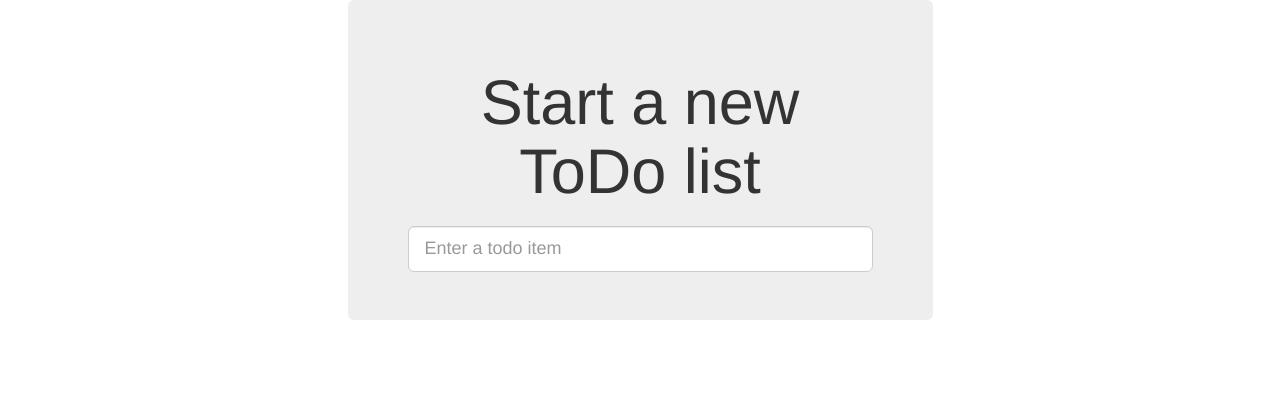
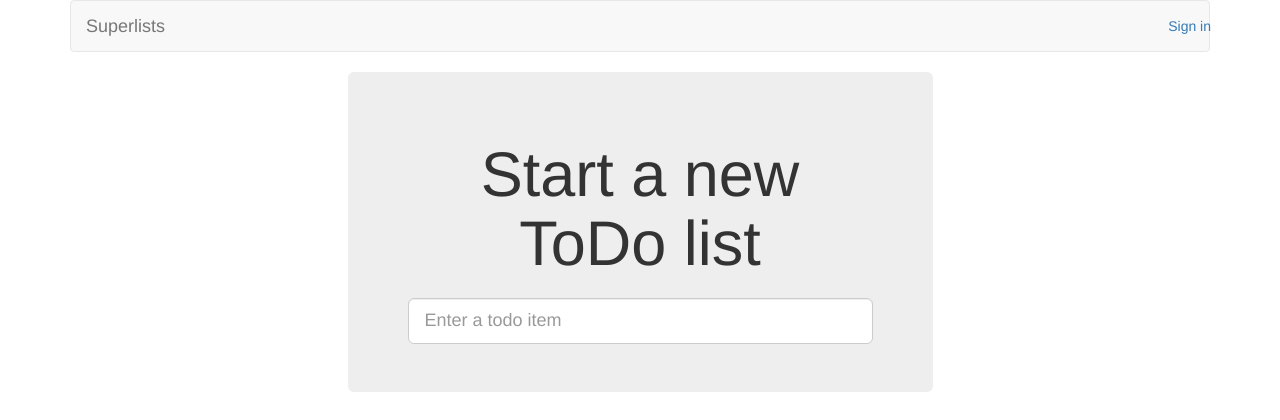
Before and after one commit to mathhun/tdd-python-book, a Django app: page / in a window 1280 px wide. Shown: the top 420 px of the page. Run offline with Django 3.2, Linux system fonts and the light colour scheme; some libraries are stand-ins or nearby versions.

Commit message:
before housekeeping

```diff
--- a/functional_tests/test_login.py
+++ b/functional_tests/test_login.py
@@ -7,7 +7,7 @@ class LoginTest(FunctionalTest):
         # Edith goes to the awesome superlists site
         # and notices a "Sign in" link for the first time
         self.browser.get(self.server_url)
-        self.browser.find_element_by_id('login').click()
+        self.browser.find_element_by_id('id_login').click()
 
         # A Persona login box appears
         self.switch_to_new_window('Mozilla Persona')
@@ -23,7 +23,7 @@ class LoginTest(FunctionalTest):
         self.switch_to_new_window('ToDo')
 
         # She can see that she is logged in
-        self.wait_for_element_with_id('logout')
+        self.wait_for_element_with_id('id_logout')
         navbar = self.browser.find_element_by_css_selector('.navbar')
         self.assertIn('edith@mockmyid.com', navbar.text)
 
--- a/lists/templates/base.html
+++ b/lists/templates/base.html
@@ -8,6 +8,11 @@
   </head>
   <body>
     <div class="container">
+      <nav class="navbar navbar-default" role="navigation">
+        <a class="navbar-brand" href="/">Superlists</a>
+        <a class="btn navbar-btn navbar-right" id="id_login" href="#">Sign in</a>
+      </nav>
+
       <div class="row">
         <div class="col-md-6 col-md-offset-3 jumbotron">
           <div class="text-center">
```
